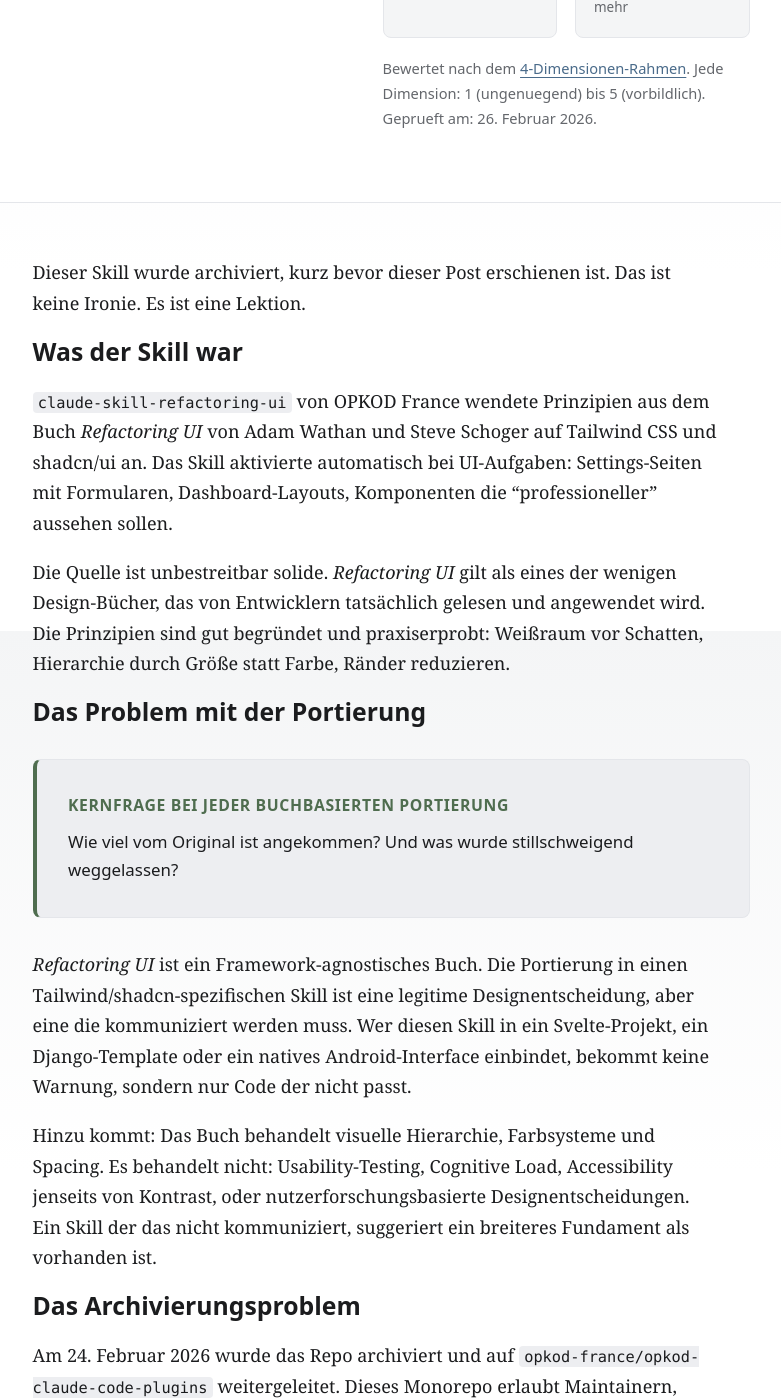
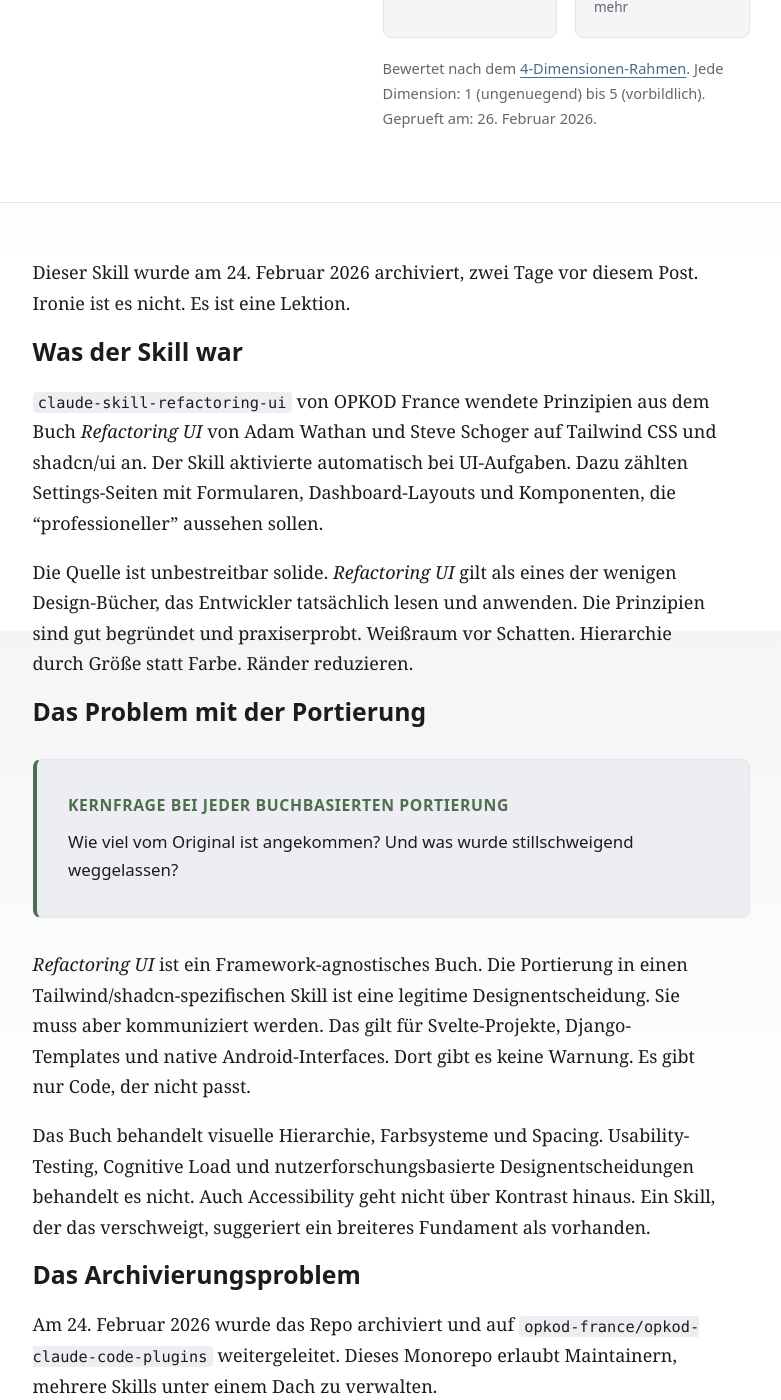
Before and after one commit to Kuchengnom/uxd-skill-audit, a Jekyll site: the page built from _posts/2026-02-26-opkod-refactoring-ui-evaluation.md, in a window 1280 px wide and 1400 px high, scrolled down 1169 px. Shown: the whole window, without its empty margins (249-1030 px from the left). Built offline with Jekyll 4.4.1, drawn with Linux system fonts in a browser that asks for light colours; some of the changed text lies outside the part shown.

Commit message:
Restyle opkod-refactoring-ui-evaluation in Sebastians Schreibstil (Register: Öffentlich)
Co-Authored-By: Claude Sonnet 5.5 <noreply@anthropic.com>
Claude-Session: https://claude.ai/code/session_01FoZpr2siHdHPcuJrMJHmD7

```diff
--- a/_posts/2026-02-26-opkod-refactoring-ui-evaluation.md
+++ b/_posts/2026-02-26-opkod-refactoring-ui-evaluation.md
@@ -27,13 +27,13 @@ tags:
   - skill-evaluation
 ---
 
-Dieser Skill wurde archiviert, kurz bevor dieser Post erschienen ist. Das ist keine Ironie. Es ist eine Lektion.
+Dieser Skill wurde am 24. Februar 2026 archiviert, zwei Tage vor diesem Post. Ironie ist es nicht. Es ist eine Lektion.
 
 ## Was der Skill war
 
-`claude-skill-refactoring-ui` von OPKOD France wendete Prinzipien aus dem Buch *Refactoring UI* von Adam Wathan und Steve Schoger auf Tailwind CSS und shadcn/ui an. Das Skill aktivierte automatisch bei UI-Aufgaben: Settings-Seiten mit Formularen, Dashboard-Layouts, Komponenten die "professioneller" aussehen sollen.
+`claude-skill-refactoring-ui` von OPKOD France wendete Prinzipien aus dem Buch *Refactoring UI* von Adam Wathan und Steve Schoger auf Tailwind CSS und shadcn/ui an. Der Skill aktivierte automatisch bei UI-Aufgaben. Dazu zählten Settings-Seiten mit Formularen, Dashboard-Layouts und Komponenten, die "professioneller" aussehen sollen.
 
-Die Quelle ist unbestreitbar solide. *Refactoring UI* gilt als eines der wenigen Design-Bücher, das von Entwicklern tatsächlich gelesen und angewendet wird. Die Prinzipien sind gut begründet und praxiserprobt: Weißraum vor Schatten, Hierarchie durch Größe statt Farbe, Ränder reduzieren.
+Die Quelle ist unbestreitbar solide. *Refactoring UI* gilt als eines der wenigen Design-Bücher, das Entwickler tatsächlich lesen und anwenden. Die Prinzipien sind gut begründet und praxiserprobt. Weißraum vor Schatten. Hierarchie durch Größe statt Farbe. Ränder reduzieren.
 
 ## Das Problem mit der Portierung
 
@@ -42,23 +42,23 @@ Die Quelle ist unbestreitbar solide. *Refactoring UI* gilt als eines der wenigen
 Wie viel vom Original ist angekommen? Und was wurde stillschweigend weggelassen?
 </div>
 
-*Refactoring UI* ist ein Framework-agnostisches Buch. Die Portierung in einen Tailwind/shadcn-spezifischen Skill ist eine legitime Designentscheidung, aber eine die kommuniziert werden muss. Wer diesen Skill in ein Svelte-Projekt, ein Django-Template oder ein natives Android-Interface einbindet, bekommt keine Warnung, sondern nur Code der nicht passt.
+*Refactoring UI* ist ein Framework-agnostisches Buch. Die Portierung in einen Tailwind/shadcn-spezifischen Skill ist eine legitime Designentscheidung. Sie muss aber kommuniziert werden. Das gilt für Svelte-Projekte, Django-Templates und native Android-Interfaces. Dort gibt es keine Warnung. Es gibt nur Code, der nicht passt.
 
-Hinzu kommt: Das Buch behandelt visuelle Hierarchie, Farbsysteme und Spacing. Es behandelt nicht: Usability-Testing, Cognitive Load, Accessibility jenseits von Kontrast, oder nutzerforschungsbasierte Designentscheidungen. Ein Skill der das nicht kommuniziert, suggeriert ein breiteres Fundament als vorhanden ist.
+Das Buch behandelt visuelle Hierarchie, Farbsysteme und Spacing. Usability-Testing, Cognitive Load und nutzerforschungsbasierte Designentscheidungen behandelt es nicht. Auch Accessibility geht nicht über Kontrast hinaus. Ein Skill, der das verschweigt, suggeriert ein breiteres Fundament als vorhanden.
 
 ## Das Archivierungsproblem
 
 Am 24. Februar 2026 wurde das Repo archiviert und auf `opkod-france/opkod-claude-code-plugins` weitergeleitet. Dieses Monorepo erlaubt Maintainern, mehrere Skills unter einem Dach zu verwalten.
 
-Das ist organisatorisch sinnvoll. Für Nutzer ist es ein Problem:
+Organisatorisch ist es sinnvoll. Für Nutzer ist es ein Problem.
 
-Wer heute das alte Repo findet, über einen Blog-Post, einen Reddit-Thread oder eine Kurs-Empfehlung, installiert einen archivierten Skill ohne aktive Wartung. Es gibt kein automatisches Update, keine Deprecation-Warnung im Skill selbst, keine Weiterleitung in der SKILL.md.
+Das alte Repo findet man heute über einen Blog-Post, einen Reddit-Thread oder eine Kurs-Empfehlung. Wer es installiert, bekommt einen archivierten Skill ohne aktive Wartung. Es gibt kein automatisches Update. Es gibt keine Deprecation-Warnung im Skill selbst. Auch die SKILL.md leitet nicht weiter.
 
-Das ist das fundamentale Wartungsproblem des Skill-Ökosystems: Skills werden nicht deinstalliert, sie verstauben still.
+Das ist das fundamentale Wartungsproblem des Skill-Ökosystems. Skills werden nicht deinstalliert. Sie verstauben still.
 
 ## Was das für Studierende bedeutet
 
-Drei Fragen die man stellen sollte, *bevor* man einen Skill installiert:
+Vor der Installation eines Skills sollte man drei Fragen stellen:
 
 1. Wann wurde das Repo zuletzt aktualisiert? Mehr als 3 Monate ohne Commit ist ein Warnsignal.
 2. Gibt es offene Issues ohne Antwort? Das zeigt ob der Maintainer noch aktiv ist.
@@ -66,6 +66,6 @@ Drei Fragen die man stellen sollte, *bevor* man einen Skill installiert:
 
 ## Fazit
 
-Der Skill hatte eine solide Grundlage und ein echtes Problem. Die Quelle war gut gewählt. Aber die Portierung war framework-gebunden ohne das zu kommunizieren, es gab keine Testfälle, und das Projekt ist nun archiviert. Für den Einsatz heute gibt es keinen triftigen Grund mehr.
+Der Skill hatte eine solide Grundlage und ein echtes Problem. Auch die Quelle war gut gewählt. Die Portierung war aber framework-gebunden und kommunizierte das nicht. Es gab keine Testfälle. Nun ist das Projekt archiviert. Für den Einsatz heute gibt es keinen triftigen Grund mehr.
 
-Wer Refactoring-UI-Prinzipien in Claude einbringen will, ist mit einem eigenen, gut dokumentierten CLAUDE.md-Abschnitt besser bedient als mit einem archivierten Skill eines unbekannten Drittanbieters.
+Wer Refactoring-UI-Prinzipien in Claude einbringen will, schreibt besser einen eigenen CLAUDE.md-Abschnitt. Er sollte gut dokumentiert sein. Ein archivierter Skill eines unbekannten Drittanbieters ist die schlechtere Wahl.
```
